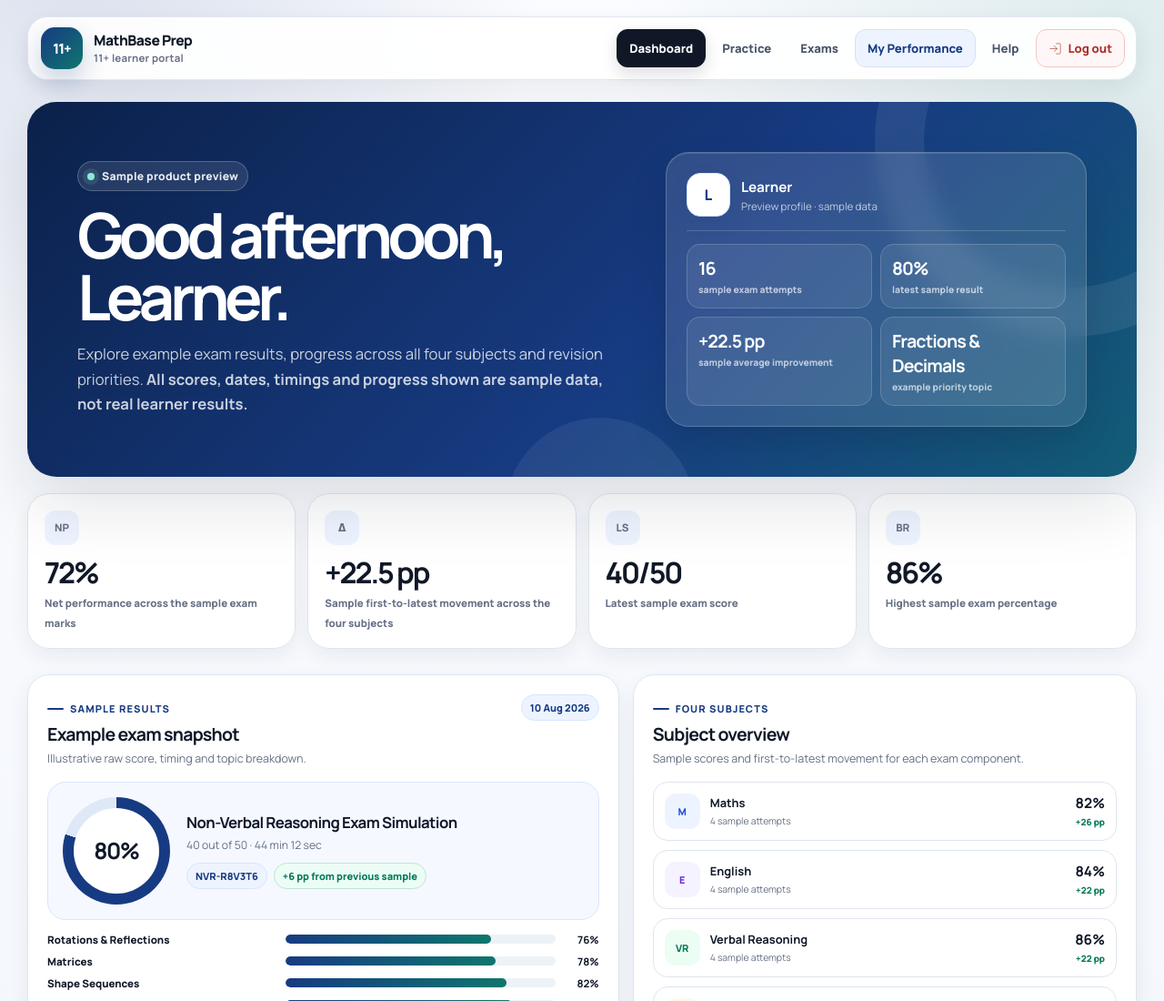
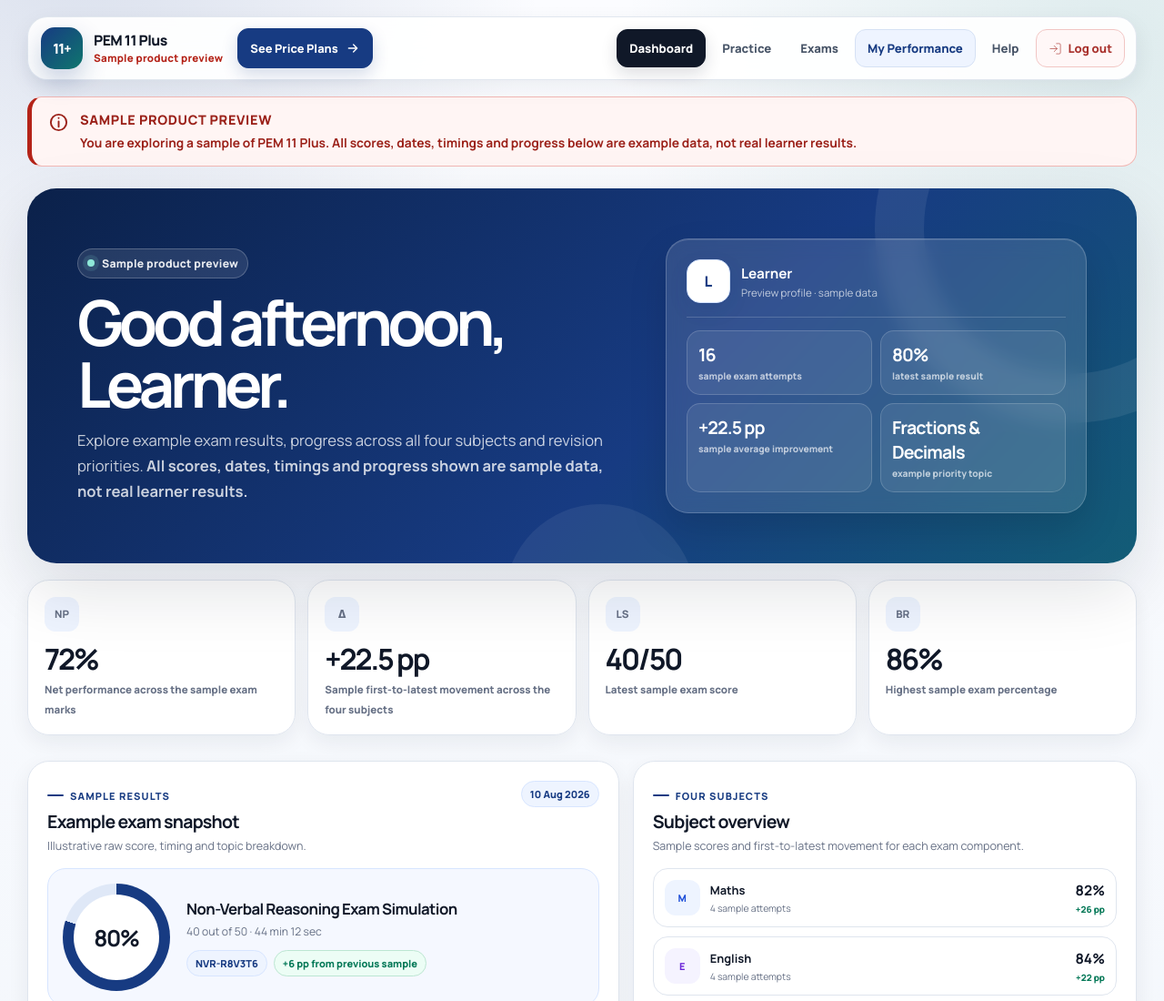
Before and after one commit to mathbase1/11-plus-dashboard, a plain HTML site: page index.html in a window 1280 px wide. Shown: the top 1100 px of the page at 91% size. Drawn offline with Linux system fonts and the light colour scheme.

Commit message:
Update index.html

```diff
--- a/index.html
+++ b/index.html
@@ -4,8 +4,8 @@
   <meta charset="utf-8">
   <meta name="viewport" content="width=device-width, initial-scale=1">
   <meta name="theme-color" content="#0b214a">
-  <meta name="description" content="Explore the MathBase Prep 11+ dashboard with illustrative sample scores, progress and revision priorities. This is a sample product preview, not a real learner record.">
-  <title>11+ Dashboard Preview | MathBase Prep</title>
+  <meta name="description" content="Explore the PEM 11 Plus dashboard with illustrative sample scores, progress and revision priorities. This is a sample product preview, not a real learner record.">
+  <title>Dashboard Sample Preview | PEM 11 Plus</title>
   <link rel="preconnect" href="https://fonts.googleapis.com">
   <link rel="preconnect" href="https://fonts.gstatic.com" crossorigin>
   <link href="https://fonts.googleapis.com/css2?family=Manrope:wght@400;500;600;700;800&display=swap" rel="stylesheet">
@@ -188,7 +188,7 @@ h1, h2, h3, p { margin-top: 0; }
 .primary-button:hover { transform: translateY(-2px); background: var(--navy-dark); box-shadow: 0 15px 32px rgba(23,59,130,.26); }
 
 
-@media (max-width: 900px) {
+@media (max-width: 1040px) {
   .topbar { position: relative; top: auto; }
   .menu-toggle { display: grid; }
   .nav-wrap { margin-left: auto; }
@@ -276,16 +276,54 @@ h1, h2, h3, p { margin-top: 0; }
 .focus-item p { margin-bottom: 0; color: var(--muted); font-size: .72rem; line-height: 1.5; }
 @media (max-width: 980px) { .dashboard-hero,.dashboard-grid { grid-template-columns: 1fr; } .kpi-grid { grid-template-columns: repeat(2,minmax(0,1fr)); } }
 @media (max-width: 650px) { .dashboard-hero { margin-top: 16px; padding: 29px 21px; border-radius: 25px; } .dashboard-hero h1 { max-width: 13ch; font-size: clamp(2.35rem,12vw,3.75rem); } .profile-mini-grid,.kpi-grid,.focus-grid { grid-template-columns: 1fr; } .latest-summary { grid-template-columns: 1fr; } .score-ring { width: 104px; height: 104px; } .topic-row { grid-template-columns: 1fr auto; } .topic-row .progress-track { grid-column: 1/-1; grid-row: 2; } }
+
+.brand-actions { display: flex; align-items: center; gap: 16px; min-width: 0; }
+.brand-actions .brand-copy strong { white-space: nowrap; }
+.brand-actions .brand-copy span { display: block; color: var(--red); font-weight: 800; }
+.price-plans-button {
+  display: inline-flex; align-items: center; justify-content: center; gap: 8px;
+  flex: 0 0 auto; min-height: 44px; max-width: 100%; padding: 10px 13px;
+  border: 1px solid var(--navy); border-radius: 12px; background: var(--navy);
+  color: #fff; font-size: .8rem; font-weight: 800; line-height: 1.3;
+  white-space: nowrap; box-shadow: 0 7px 18px rgba(23,59,130,.18);
+  transition: background 160ms ease, transform 160ms ease;
+}
+.price-plans-button svg { width: 16px; height: 16px; flex: 0 0 auto; }
+.price-plans-button:hover { background: var(--navy-dark); transform: translateY(-1px); }
+.sample-preview-notice {
+  display: flex; align-items: flex-start; gap: 12px; margin-top: 18px; padding: 15px 18px;
+  border: 1px solid #f2b8b5; border-left: 5px solid var(--red); border-radius: 16px;
+  background: #fff5f4; color: #9b2119;
+}
+.sample-preview-notice > svg { flex: 0 0 auto; width: 23px; height: 23px; margin-top: 1px; }
+.sample-preview-notice > div { min-width: 0; }
+.sample-preview-notice strong { display: block; font-size: .9rem; font-weight: 900; line-height: 1.4; letter-spacing: .045em; }
+.sample-preview-notice p { margin: 4px 0 0; font-size: .86rem; font-weight: 650; line-height: 1.55; }
+@media (max-width: 540px) {
+  .brand-actions { flex-direction: column; align-items: flex-start; gap: 11px; }
+  .topbar > .nav-wrap { align-self: flex-start; }
+  .brand-actions .brand { gap: 9px; }
+  .brand-actions .brand-copy span { font-size: .66rem; }
+  .sample-preview-notice { gap: 9px; padding: 13px 12px; }
+  .sample-preview-notice strong { font-size: .82rem; }
+  .sample-preview-notice p { font-size: .82rem; }
+}
 </style>
 </head>
 <body data-page="dashboard">
   <div class="shell">
 
 <header class="topbar">
-  <a class="brand" href="https://mathbase1.github.io/11-plus-dashboard/" data-track="Dashboard brand" aria-label="MathBase Prep dashboard">
-    <span class="logo" aria-hidden="true">11+</span>
-    <span class="brand-copy"><strong>MathBase Prep</strong><span>11+ learner portal</span></span>
-  </a>
+  <div class="brand-actions">
+    <a class="brand" href="https://mathbase1.github.io/11-plus-dashboard/" data-track="Dashboard brand" aria-label="PEM 11 Plus dashboard">
+      <span class="logo" aria-hidden="true">11+</span>
+      <span class="brand-copy"><strong>PEM 11 Plus</strong><span>Sample product preview</span></span>
+    </a>
+    <a class="price-plans-button" href="https://www.pemtutoring.com/11plus/#pricing" data-track="See Price Plans">
+      <span>See Price Plans</span>
+      <svg viewBox="0 0 24 24" fill="none" stroke="currentColor" stroke-width="2" stroke-linecap="round" stroke-linejoin="round" aria-hidden="true"><path d="M5 12h14M13 6l6 6-6 6"></path></svg>
+    </a>
+  </div>
   <div class="nav-wrap">
     <button class="menu-toggle" type="button" aria-expanded="false" aria-controls="primaryNav" aria-label="Open navigation menu"><svg viewBox="0 0 24 24" fill="none" stroke="currentColor" stroke-linecap="round" stroke-linejoin="round" aria-hidden="true"><path d="M4 7h16M4 12h16M4 17h16"></path></svg></button>
     <nav class="nav" id="primaryNav" aria-label="Primary navigation">
@@ -300,6 +338,10 @@ h1, h2, h3, p { margin-top: 0; }
 </header>
 
 <main>
+  <aside class="sample-preview-notice" role="note" aria-labelledby="samplePreviewTitle">
+    <svg viewBox="0 0 24 24" fill="none" stroke="currentColor" stroke-width="2" stroke-linecap="round" stroke-linejoin="round" aria-hidden="true"><circle cx="12" cy="12" r="9"></circle><path d="M12 11v6M12 7h.01"></path></svg>
+    <div><strong id="samplePreviewTitle">SAMPLE PRODUCT PREVIEW</strong><p>You are exploring a sample of PEM 11 Plus. All scores, dates, timings and progress below are example data, not real learner results.</p></div>
+  </aside>
   <section class="dashboard-hero" aria-labelledby="pageTitle">
     <div><div class="eyebrow">Sample product preview</div><h1 id="pageTitle"><span data-greeting>Hello</span>, <span data-username>Learner</span>.</h1><p class="lead">Explore example exam results, progress across all four subjects and revision priorities. <strong>All scores, dates, timings and progress shown are sample data, not real learner results.</strong></p></div>
     <aside class="profile-card" aria-label="Sample learner snapshot">
```
